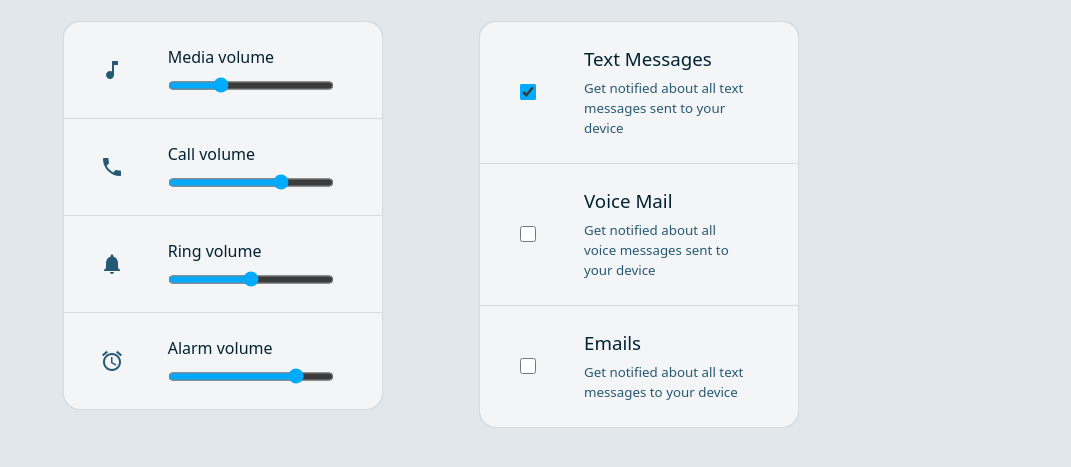
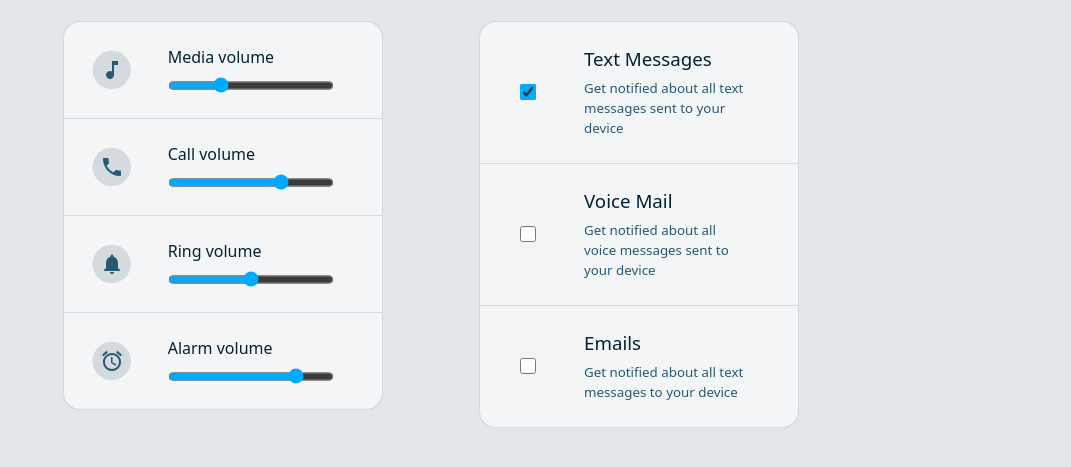
Before and after one commit to argyleink/Google-IO-2021-Workshop_User-Adaptive-Interfaces, a website built with Vite: page index.html in a window 1280 px wide. Shown: the part 207-674 px from the top of the page, without its empty margins (209-1280 px from the left). Built offline with nearby package versions, Linux system fonts and the light colour scheme.

Commit message:
color typo fix

```diff
--- a/style.css
+++ b/style.css
@@ -194,7 +194,7 @@ fieldset:focus-within {
   clip-path: circle(40%);
   display: inline-grid;
   place-content: center;
-  background: var(--surface3);
+  background: var(--surface4);
 }
 
 .fieldset-item:focus-within picture {
```
